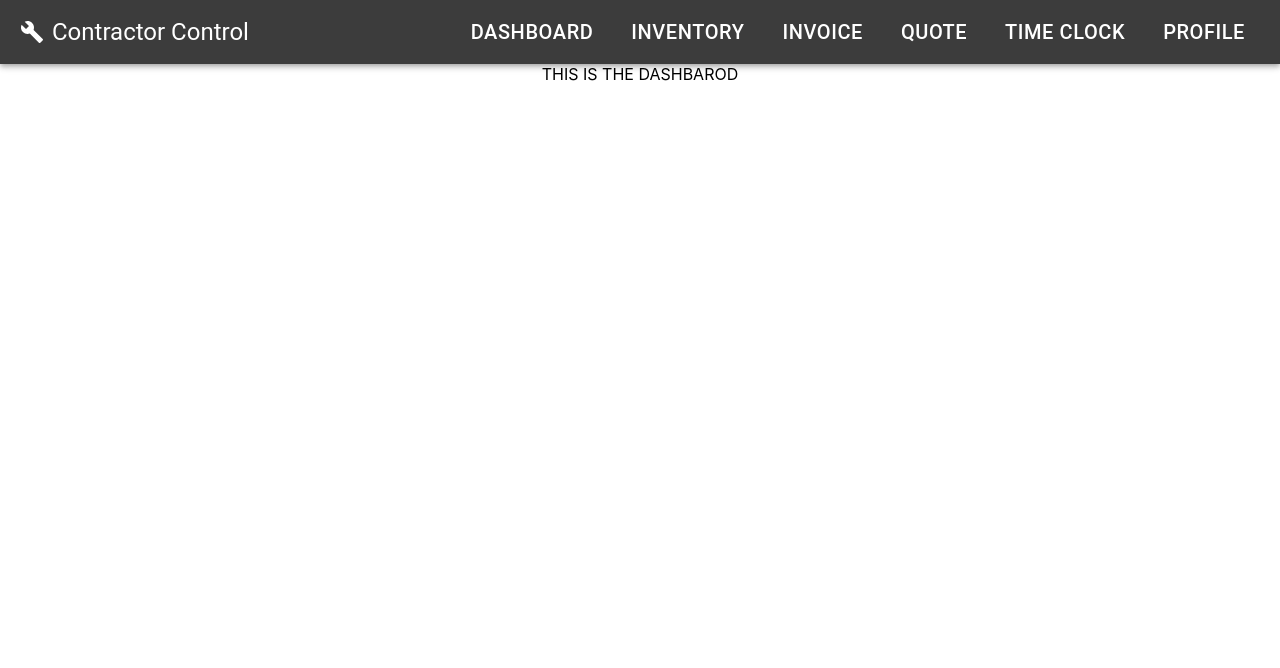
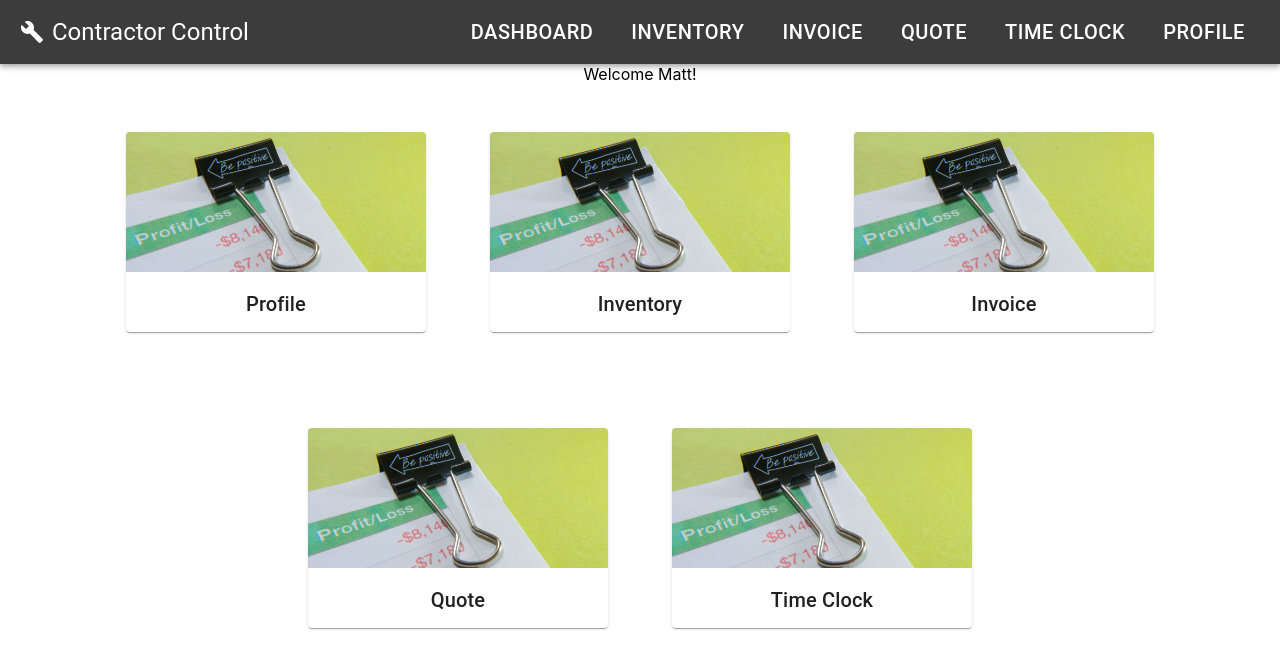
Before and after one commit to jethrolibutan/ccui, a React (Create React App) app: page /dashboard in a window 1280 px wide. Shown: the top 668 px of the page. Built offline with nearby package versions, Linux system fonts and the light colour scheme.

Commit message:
fixed up linking on dashboard

```diff
--- a/src/components/Navbar.js
+++ b/src/components/Navbar.js
@@ -32,7 +32,7 @@ function Navbar() {
 
           <Stack direction="row" spacing={2}>
             <Button
-              href="/"
+              href="/dashboard"
               color="inherit"
               variant="text"
               size="large"
--- /dev/null
+++ b/src/pages/Functional Pages/Dashboard.css
@@ -0,0 +1,22 @@
+.dashboard-column {
+    display: flex;
+    flex-direction: column;
+    justify-content: center;
+    align-items: center;
+}
+
+.dashboard-row {
+    display: flex;
+    flex-direction: row;
+    justify-content: center;
+    align-items: center;
+    margin: 1em;
+}
+
+.card{
+    margin: 1em;
+    padding: 1em;
+    border-radius: 1em;
+    width: 100%;
+    height: 100%;
+}
--- a/src/pages/Functional Pages/Dashboard.js
+++ b/src/pages/Functional Pages/Dashboard.js
@@ -1,7 +1,144 @@
 import React from "react";
+import Card from "@mui/material/Card";
+import CardContent from "@mui/material/CardContent";
+import Typography from "@mui/material/Typography";
+import CardMedia from "@mui/material/CardMedia";
+import { Link } from "react-router-dom";
+import "./Dashboard.css";
 
 function Dashboard() {
-  return <div>THIS IS THE DASHBAROD</div>;
+  return (
+    <div>
+      {" "}
+      Welcome Matt!
+      <div className="dashboard-column">
+        <div className="dashboard-row">
+          <div className="card">
+            <Link
+              to="/profile"
+              style={{ textDecoration: "none", color: "inherit" }}
+            >
+              <Card
+                sx={{
+                  width: 300, // Set your desired width
+                  height: 200, // Set your desired height
+                }}
+              >
+                <CardMedia
+                  component="img"
+                  height="140"
+                  image="/images/PNL.jpg"
+                  alt="Profile"
+                />
+
+                <CardContent>
+                  <Typography variant="h6">Profile</Typography>
+                </CardContent>
+              </Card>
+            </Link>
+          </div>
+          <div className="card">
+            <Link
+              to="/inventory"
+              style={{ textDecoration: "none", color: "inherit" }}
+            >
+              <Card
+                sx={{
+                  width: 300, // Set your desired width
+                  height: 200, // Set your desired height
+                }}
+              >
+                <CardMedia
+                  component="img"
+                  height="140"
+                  image="/images/PNL.jpg"
+                  alt="Inventory"
+                />
+
+                <CardContent>
+                  <Typography variant="h6">Inventory</Typography>
+                </CardContent>
+              </Card>
+            </Link>
+          </div>
+          <div className="card">
+            <Link
+              to="/invoice"
+              style={{ textDecoration: "none", color: "inherit" }}
+            >
+              <Card
+                sx={{
+                  width: 300, // Set your desired width
+                  height: 200, // Set your desired height
+                }}
+              >
+                <CardMedia
+                  component="img"
+                  height="140"
+                  image="/images/PNL.jpg"
+                  alt="Invoice"
+                />
+
+                <CardContent>
+                  <Typography variant="h6">Invoice</Typography>
+                </CardContent>
+              </Card>
+            </Link>
+          </div>
+        </div>
+        <div className="dashboard-row">
+          <div className="card">
+            <Link
+              to="/quote"
+              style={{ textDecoration: "none", color: "inherit" }}
+            >
+              <Card
+                sx={{
+                  width: 300, // Set your desired width
+                  height: 200, // Set your desired height
+                }}
+              >
+                <CardMedia
+                  component="img"
+                  height="140"
+                  image="/images/PNL.jpg"
+                  alt="Quote"
+                />
+
+                <CardContent>
+                  <Typography variant="h6">Quote</Typography>
+                </CardContent>
+              </Card>
+            </Link>
+          </div>
+          <div className="card">
+            <Link
+              to="/timeclock"
+              style={{ textDecoration: "none", color: "inherit" }}
+            >
+              <Card
+                sx={{
+                  width: 300, // Set your desired width
+                  height: 200, // Set your desired height
+                }}
+              >
+                <CardMedia
+                  component="img"
+                  height="140"
+                  image="/images/PNL.jpg"
+                  alt="Time Clock"
+                />
+
+                <CardContent>
+                  <Typography variant="h6">Time Clock</Typography>
+                </CardContent>
+              </Card>
+            </Link>
+          </div>
+        </div>
+      </div>
+    </div>
+  );
 }
 
 export default Dashboard;
```
Also changed, not shown: public/images/PNL.jpg (added).
